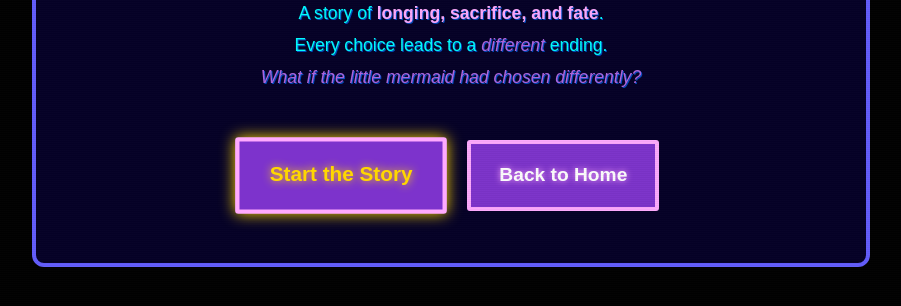
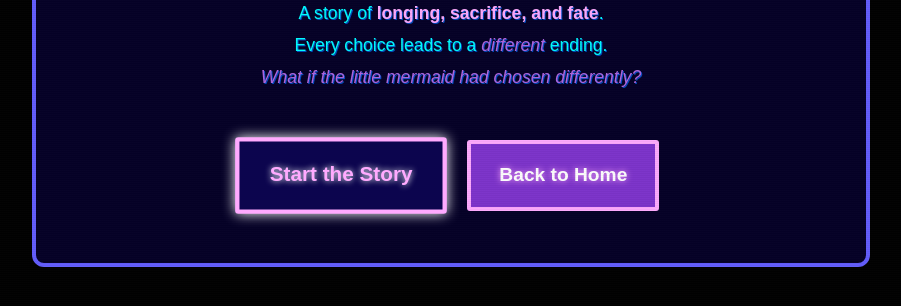
Before and after one commit to yufeilin401/yufeilin401.github.io, a plain HTML site: page project-1/index.html in a window 1280 px wide. In both pictures the pointer is over the link "Start the Story". Shown: the part 372-678 px from the top of the page, without its empty margins (189-1090 px from the left). Drawn offline with Linux system fonts and the light colour scheme; a web font is replaced by a local one.

Commit message:
2/17 css edit

```diff
--- a/project-1/styles.css
+++ b/project-1/styles.css
@@ -78,16 +78,17 @@ p {
     border-radius: 3px;
     border: 4px solid #FFAAFF;
     text-shadow: 0 0 6px #FFAAFF;
-    transition: background 0.3s ease, transform 0.2s ease-in-out, box-shadow 0.2s;
+    transition: "background-color" 0.3s ease, transform 0.2s ease-in-out, box-shadow 0.2s;
     font-weight: bold;
 }
 
 /* Button Hover Effects */
 .choice-button:hover {
-    background-color: #00BFF;
-    color: gold;
+    background-color: #0c054e;
+    color: #FFAAFF;
     transform: scale(1.08);
-    box-shadow: 0 0 14px rgba(255, 215, 0, 1);
+    box-shadow: 0 0 12px #ffffff;
+    text-shadow: 0 0 6px hsl(0, 0%, 100%);
 }
 
 .accent {
@@ -119,8 +120,8 @@ a {
 }
 
 a:hover {
-    color: #FFD700;
-    text-shadow: 0 0 8px rgba(255, 215, 0, 1);
+    color: hsl(0, 0%, 100%);
+    text-shadow: 0 0 2px #ffffff;
 }
 
 /* Mobile Fixes */
```
